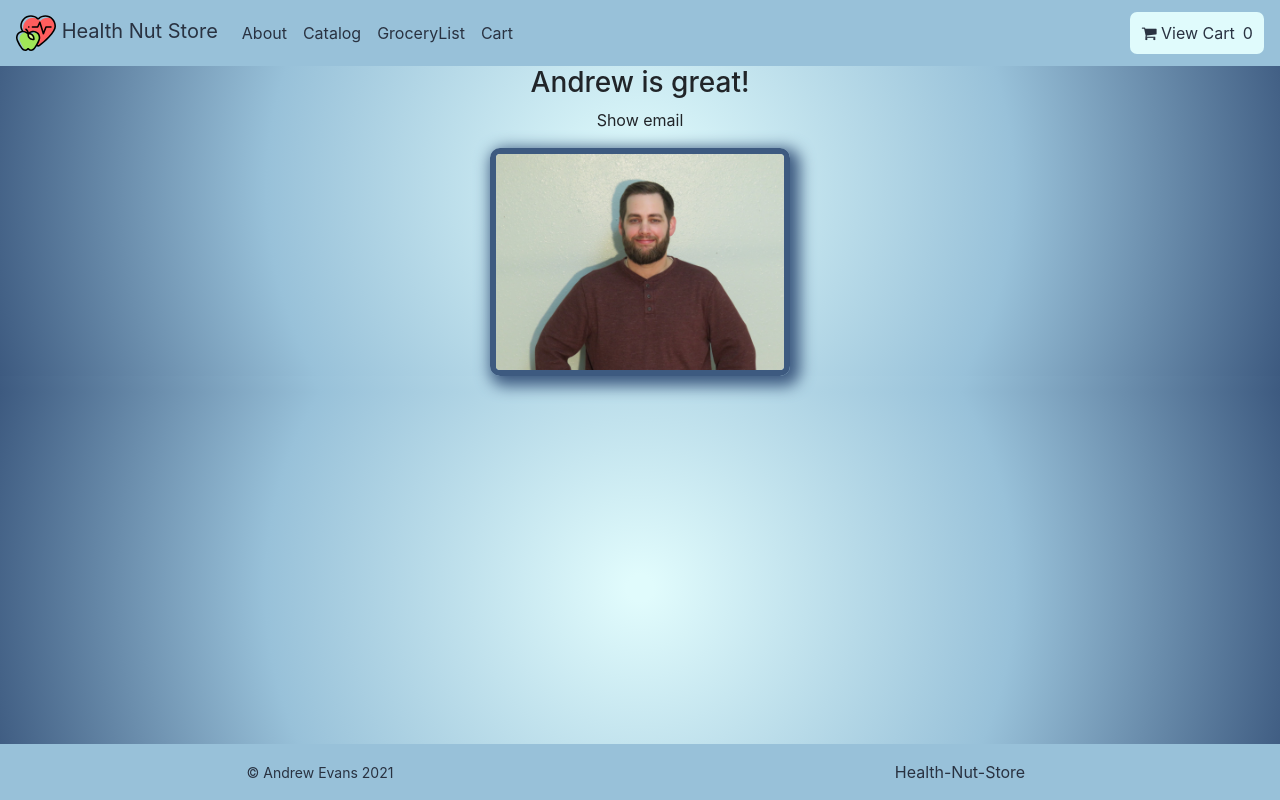
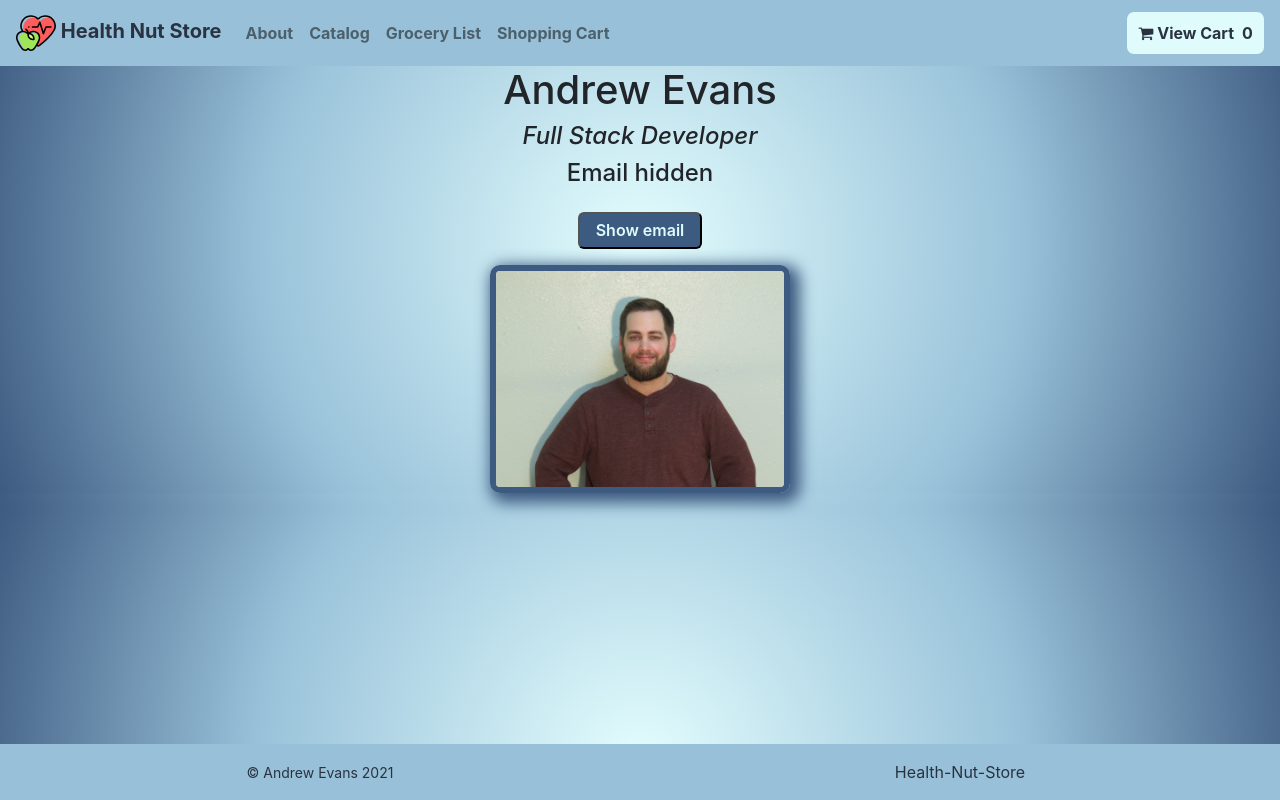
Before and after one commit to AndrewEvansDev/FSDI-108-109-HealthNutstore, a React (Create React App) app: page /about in a window 1280 px wide. Built offline with nearby package versions, Linux system fonts and the light colour scheme.

Commit message:
turn in competency report

```diff
--- a/src/components/about.css
+++ b/src/components/about.css
@@ -13,3 +13,20 @@ img.about-img {
     -webkit-box-shadow: 5px 5px 15px 5px var(--highlight);
     box-shadow: 5px 5px 15px 5px var(--highlight);
 }
+
+button.show-hide-email-btn {
+    background-color: var(--highlight);
+    color: var(--bg);
+    padding: .3rem 1rem;
+    margin: 1rem;
+    border-radius: 6px;
+    font-weight: 600;
+}
+
+h2.about-name {
+    font-size: 2.5rem;
+}
+
+h4.about-title {
+    font-size: 1.5rem;
+}
--- a/src/components/about.jsx
+++ b/src/components/about.jsx
@@ -3,20 +3,23 @@ import "./about.css"
 
 class AboutMe extends Component {
     state = {
-        email:"Show email",
+        emailBtn:"Show email",
+        email:"Email hidden"
     }
     render() {
         return (
             <div>
-                <h3>Andrew is great!</h3>
-                <p onClick={this.showEmail}>{this.state.email}</p>
+                <h2 className="about-name">Andrew Evans</h2>
+                <h4 className="about-title"><em>Full Stack Developer</em></h4>
+                <h4 className="about-title">{this.state.email}</h4>
+                <button className="show-hide-email-btn" onClick={this.showEmail}>{this.state.emailBtn}</button>
                 <p><img alt="Andrew Evans" className="about-img" src="../images/about/IMG_1991.jpeg"></img></p>
             </div>
          );
     }
 showEmail = () => {
-    var uiVisibleEmail = this.state.email;
-    uiVisibleEmail === "Show email" ? this.setState({email:"andrewevans@email.com"}) : this.setState({email:"Show email"});
+    var uiVisibleEmail = this.state.emailBtn;
+    uiVisibleEmail === "Show email" ? this.setState({emailBtn:"Hide email",email:"andrewevans@email.com"}) : this.setState({emailBtn:"Show email",email:"Email hidden"});
 }
 }
 
--- a/src/components/cart.css
+++ b/src/components/cart.css
@@ -10,3 +10,8 @@ div.cart-list {
     margin-left: auto;
     margin-right: auto;
 }
+
+h2.cart-header {
+    background-color: inherit;
+    border-bottom: 5px solid black;
+}
--- a/src/components/cart.jsx
+++ b/src/components/cart.jsx
@@ -10,7 +10,9 @@ class Cart extends Component {
         return (
             <div>
                 <main className="cart-wrap">
+
                     <div className="cart-list">
+                    <h2 className="cart-header">Shopping Cart</h2>
                         {this.props.cart.map(
                         (x,index) => <CartItem deleteCartItem={()=>this.deleteCartItem(x)} key={index} info={x}></CartItem>
                         )}
--- a/src/components/cartItem.css
+++ b/src/components/cartItem.css
@@ -1,7 +1,7 @@
 div.invoice-item {
     display: flex;
-    justify-content: space-between;
-    width: 80%;
+    justify-content: center;
+    width: 60%;
     margin-left: auto;
     margin-right: auto;
     border: 2px solid black;
@@ -23,3 +23,9 @@ div.cart-img-title-wrap {
 img.cart-item-thumb {
     width: 50px;
 }
+
+button.remove-cart-item {
+    border: none;
+    color: red;
+    border-radius: 20px;
+}
--- /dev/null
+++ b/src/components/homePage.css
@@ -0,0 +1,62 @@
+:root {
+    --highlight: #3d5a80;
+    --sec: #98c1d9;
+    --bg: #e0fbfc;
+    --btn: #ee6c4d;
+    --text: #293241;
+}
+
+div.homePage {
+    display: flex;
+    justify-content: center;
+}
+
+button.catalog-home,
+button.grocery-list-home,
+button.clear-gl-home {
+    background-color: var(--highlight);
+    color: var(--bg);
+    height: 5rem;
+    padding: 1rem;
+    margin-top: 2rem;
+    font-weight: 700;
+    flex: 1;
+    font-size: 2rem;
+}
+
+button.catalog-home:hover,
+button.grocery-list-home:hover,
+button.clear-gl-home:hover {
+    filter: invert(5%)
+}
+
+.grocery-list-home a,
+.catalog-home a {
+    color: var(--bg);
+    font-weight: 700;
+    text-decoration: none;
+}
+
+@media(max-width:1200px) {
+    button.catalog-home,
+    button.grocery-list-home,
+    button.clear-gl-home {
+        font-size: 1.2rem;
+    }
+}
+
+@media(max-width:1000px) {
+    button.catalog-home,
+    button.grocery-list-home,
+    button.clear-gl-home {
+        font-size: 1rem;
+    }
+}
+
+@media(max-width:768px) {
+    button.catalog-home,
+    button.grocery-list-home,
+    button.clear-gl-home {
+        font-size: .8rem;
+    }
+}
--- a/src/components/homePage.jsx
+++ b/src/components/homePage.jsx
@@ -2,18 +2,21 @@ import React, { Component } from 'react';
 import { Link } from "react-router-dom";
 import { connect } from 'react-redux';
 import { clearGroceryList } from '../store/actions';
+import { clearCart } from '../store/actions';
+import "./homePage.css";
 
 
 class HomePage extends Component {
     render() {
         return (
             <div className="homePage">
-                <Link to="/catalog" className="catalog-home">Catalog</Link>
-                <Link to="/grocerylist" className="grocery-list-home">Shopping List</Link>
-                <button onClick={()=> this.props.clearGroceryList()} className="btn btn-warning">Clear Grocery List</button>
+                <button className="catalog-home"><Link to="/catalog">Catalog</Link></button>
+                <button className="grocery-list-home"><Link to="/grocerylist">Shopping List</Link></button>
+                <button onClick={()=> this.props.clearGroceryList()} className="clear-gl-home">Clear Grocery List</button>
+                <button onClick={()=> this.props.clearCart()} className="clear-gl-home">Clear Cart</button>
             </div>
         );
     }
 }
 
-export default connect(null, {clearGroceryList}) (HomePage);
+export default connect(null, {clearGroceryList,clearCart}) (HomePage);
--- a/src/components/navBar.css
+++ b/src/components/navBar.css
@@ -7,8 +7,9 @@
 }
 
 .nav-custom {
-    background-color: var(--sec);
-    color: var(--text);
+    background-color: var(--sec) !important;
+    color: var(--text) !important;
+    font-weight: 670;
 }
 
 nav a {
--- a/src/components/navBar.jsx
+++ b/src/components/navBar.jsx
@@ -1,51 +1,64 @@
 import React, { Component } from "react";
 import "./navBar.css";
 import { Link } from "react-router-dom";
-import {connect} from "react-redux";
+import { connect } from "react-redux";
 
 class NavBar extends Component {
   render() {
     return (
-      <nav className="nav-custom navbar navbar-expand-lg">
-        <Link className="navbar-brand nav-custom" to="/">
-          <img src="../../images/001-health.svg" alt=""></img> Health Nut Store
-        </Link>
+      <div>
+        <nav className="nav-custom navbar navbar-expand-lg navbar-light bg-light">
           <button
             className="navbar-toggler"
             type="button"
             data-toggle="collapse"
-          data-target="#navbarNavAltMarkup"
-          aria-controls="navbarNavAltMarkup"
+            data-target="#navbarTogglerDemo03"
+            aria-controls="navbarTogglerDemo03"
             aria-expanded="false"
             aria-label="Toggle navigation"
           >
             <span className="navbar-toggler-icon"></span>
           </button>
-        <div className="collapse navbar-collapse" id="navbarNavAltMarkup">
-          <div className="navbar-nav">
-            <Link className="nav-link active" to="/about">
-              About <span className="sr-only">(current)</span>
+          <Link className="navbar-brand nav-custom" to="/">
+          <img src="../../images/001-health.svg" alt=""></img> Health Nut Store
         </Link>
+
+          <div className="collapse navbar-collapse" id="navbarTogglerDemo03">
+            <ul className="navbar-nav mr-auto mt-2 mt-lg-0">
+              <li className="nav-item">
+                <Link className="nav-link" to="/about">
+                  About
+                </Link>
+              </li>
+              <li className="nav-item">
                 <Link className="nav-link" to="/catalog">
                   Catalog
                 </Link>
+              </li>
+              <li className="nav-item">
                 <Link className="nav-link" to="/grocerylist">
-              GroceryList
+                  Grocery List
                 </Link>
+              </li>
+              <li className="nav-item">
                 <Link className="nav-link" to="/cart">
-              Cart
+                  Shopping Cart
                 </Link>
-          </div>
+              </li>
+
+            </ul>
           </div>
           <div className="nav-cart-wrap"><Link className="nav-cart-btn" to="/cart"><i className="fa fa-shopping-cart" aria-hidden="true" ></i>  View Cart<span className="cart-nav-qty">{this.props.cart}</span></Link></div>
+
         </nav>
+      </div>
     );
   }
 }
 const mapStateToProps = (state) => {
   return {
     cart: state.cart.length,
-  }
-}
+  };
+};
 
-export default connect(mapStateToProps,null)(NavBar);
+export default connect(mapStateToProps, null)(NavBar);
--- a/src/store/actions.js
+++ b/src/store/actions.js
@@ -38,3 +38,8 @@ export const removeFromCart = (item) => {
     }
 
 }
+export const clearCart = () => {
+    return {
+        type: "CLEAR_CART",
+    }
+}
--- a/src/store/reducers/cartreducer.js
+++ b/src/store/reducers/cartreducer.js
@@ -19,8 +19,10 @@ const cartReducer = (state = [], action) => {
 
         case "REMOVE_FROM_CART":
             var recopy = [...state]
-            recopy.filter(r => r.id !== action.payload.id)
-            return recopy
+            return recopy.filter(r => r.id !== action.payload.id)
+
+        case "CLEAR_CART":
+            return [];
 
         default:
             return state;
```
Also changed, not shown: 1 other file (tests, documents, lock files or other folders). Lines whose indentation alone changed are shown as unchanged.
